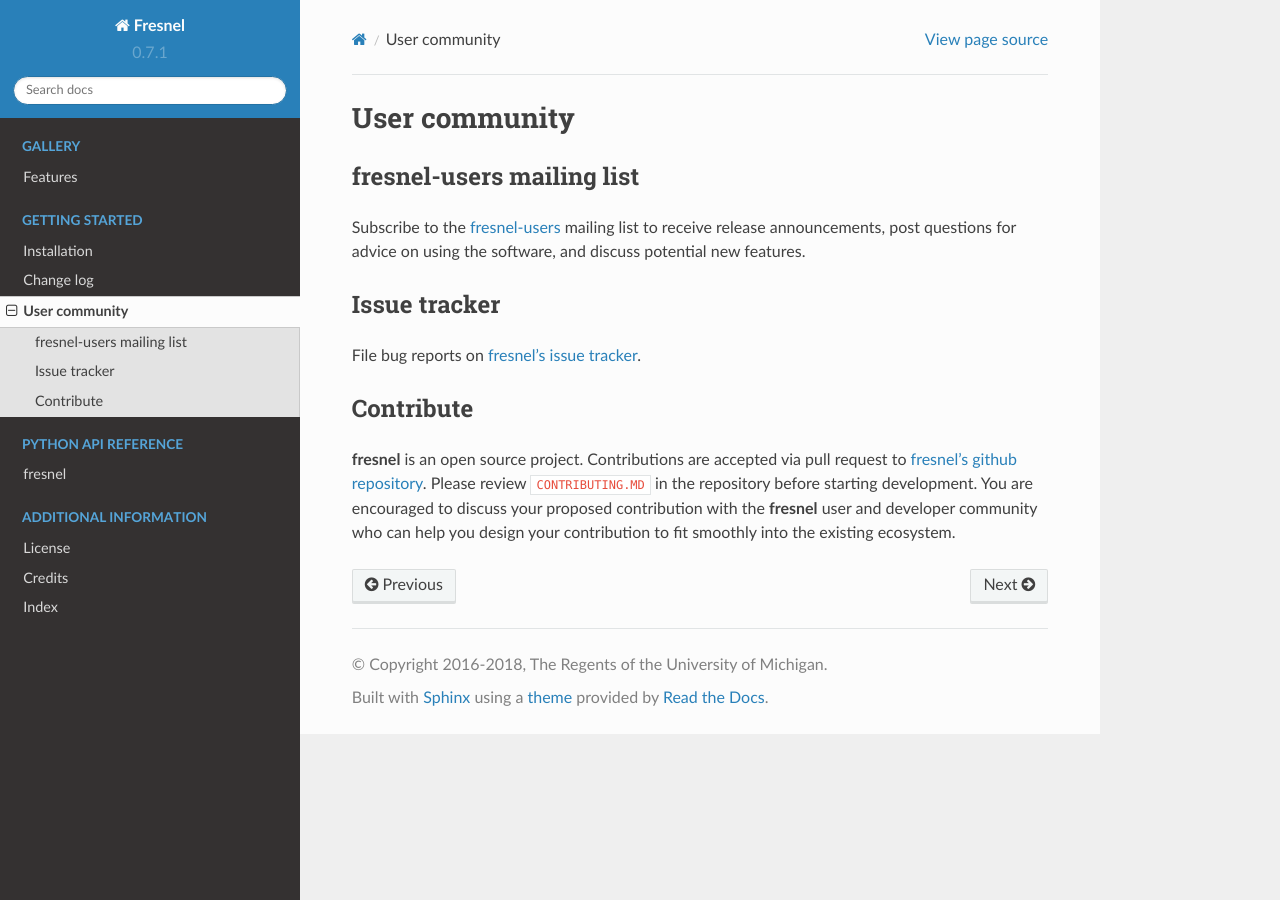
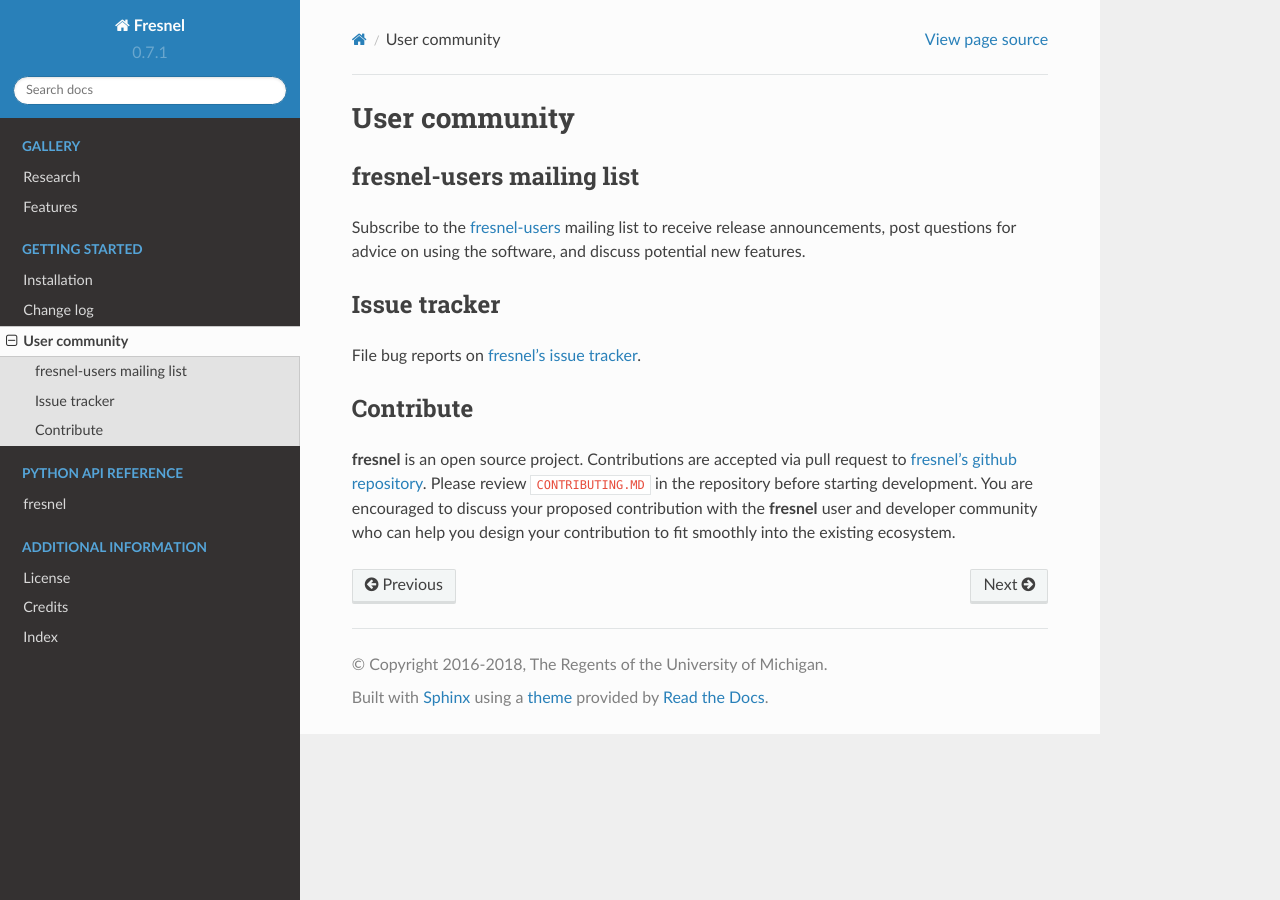
Before and after one commit to glotzerlab/fresnel, a Sphinx documentation site: the page built from doc/community.rst, in a window 1280 px wide. Built offline with Sphinx 7.4.7 and the Read the Docs theme 2.0.0, drawn with Linux system fonts in a browser that asks for light colours; pages that are not in the unit, such as notebooks, are missing from menus.

Commit message:
Fix link to research gallery

```diff
--- a/doc/index.rst
+++ b/doc/index.rst
@@ -30,7 +30,7 @@ a description of the **fresnel** features used to make it.
     :maxdepth: 1
     :caption: Gallery
 
-    gallery-cover-art
+    gallery-research
     gallery-features
 
 .. toctree::
```
